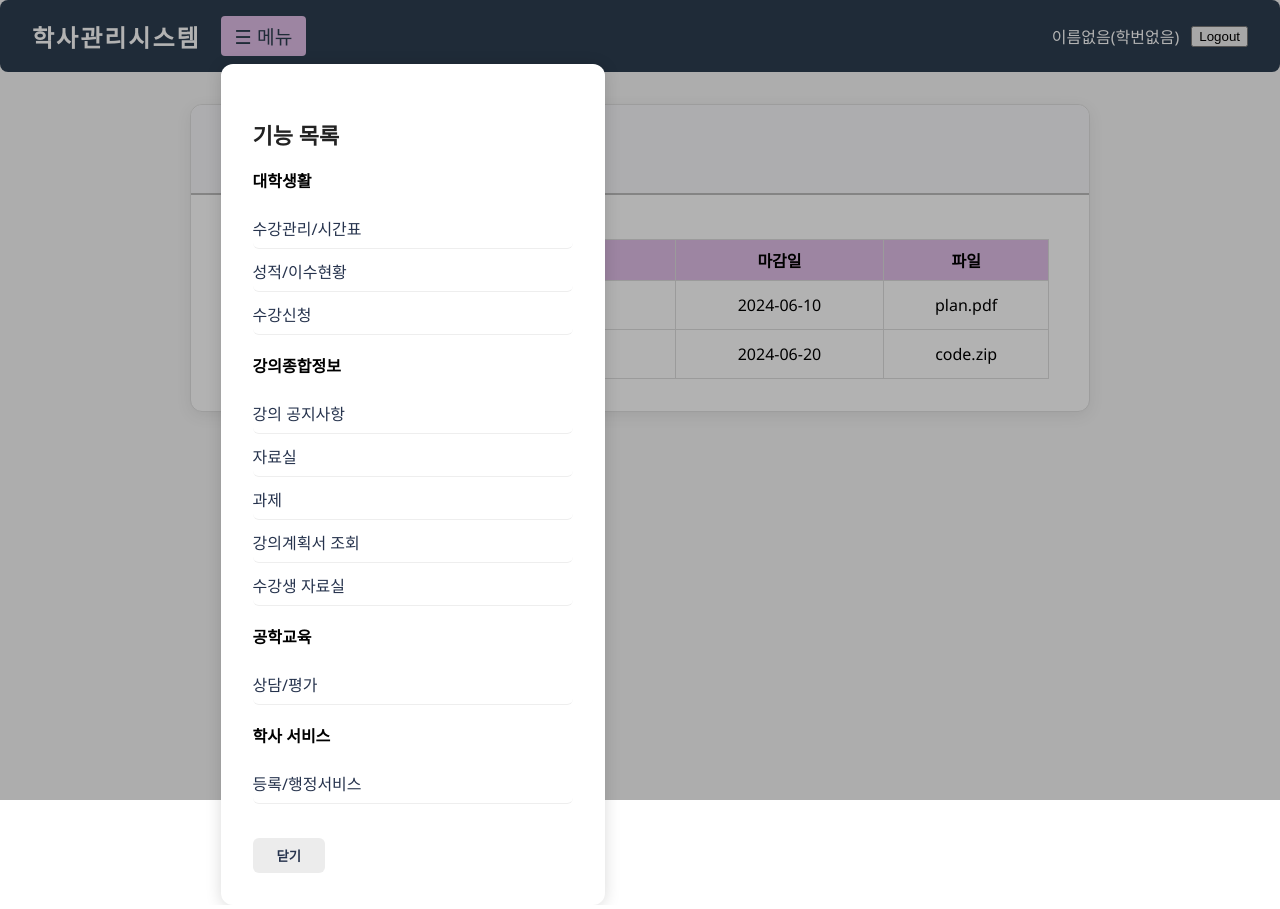
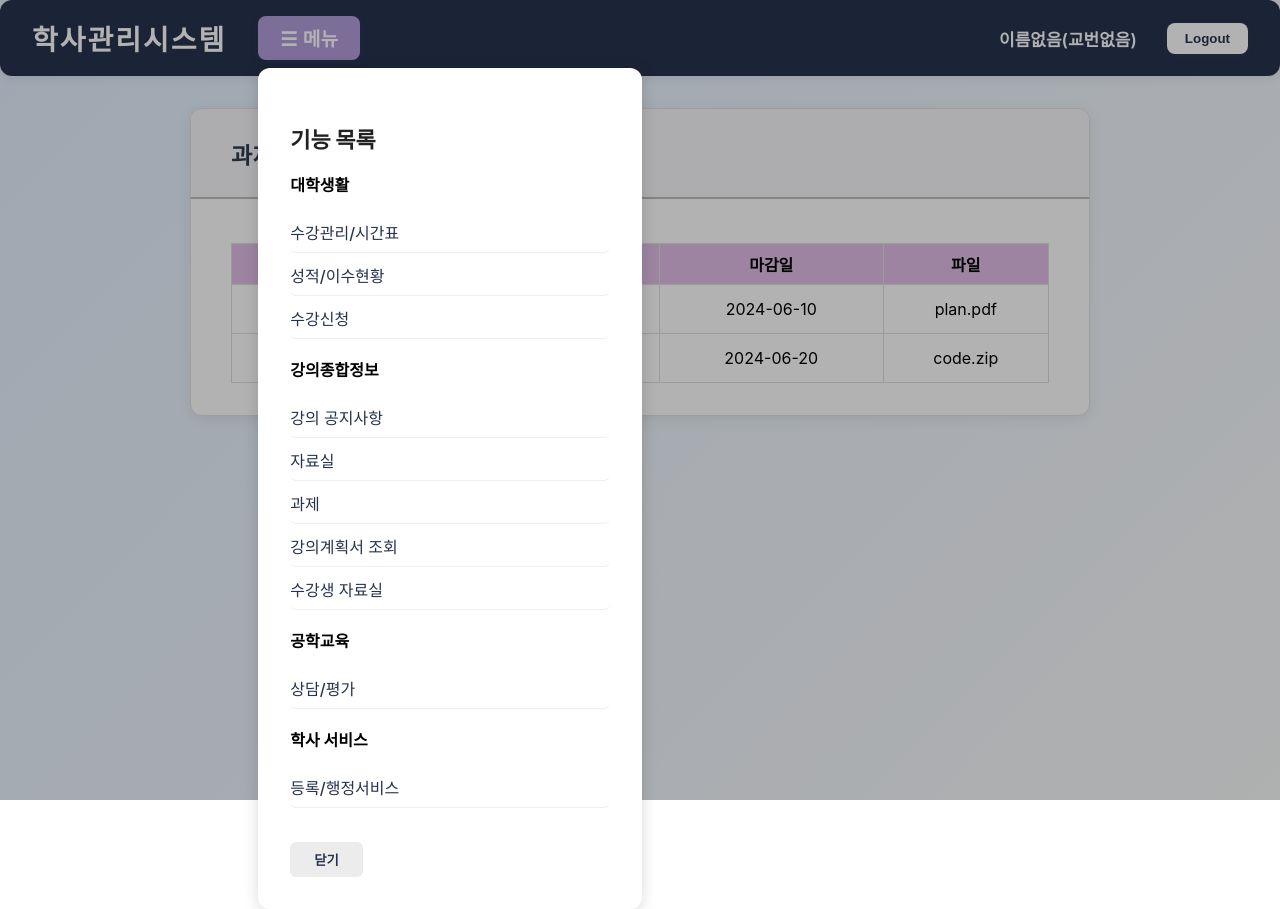
Before and after one commit to ripplelover/25-1-SoftwareEngineering, a React (Create React App) app in the folder client/: page /assignments in a window 1280 px wide. Both pictures are taken after a click on the button "☰ 메뉴". Built offline with nearby package versions, Linux system fonts and the light colour scheme.

Commit message:
교수 페이지 디자인 통일

```diff
--- a/client/src/components/SideMenu.jsx
+++ b/client/src/components/SideMenu.jsx
@@ -21,18 +21,17 @@ export default function SideMenu({ setMenuOpen, menuPos, user }) {
   const [hoverProfIdx, setHoverProfIdx] = React.useState(-1);
   // 교수 전용 메뉴
   const professorMenus = [
+    { label: '대시보드', path: '/dashboard' },
     { label: '공지사항 관리', path: '/professor/notice' },
     { label: '자료실 관리', path: '/materials' },
     { label: '과제 관리', path: '/assignments' },
     { label: '학생 목록/성적 관리', path: '/grade-input' }
   ];
+  if (user?.role === 'professor') {
     return (
       <div style={{ position: 'absolute', top: menuPos.top, left: menuPos.left, background: '#fff', padding: 32, borderRadius: 12, minWidth: 320, maxWidth: '90vw', boxShadow: '0 2px 16px rgba(0,0,0,0.15)', zIndex: 2100 }} onClick={e => e.stopPropagation()}>
-      <h3 style={{ fontWeight: 900, fontSize: 22, marginBottom: 18, color: '#222' }}>기능 목록</h3>
-      {user?.role === 'professor' && (
-        <div style={{ marginBottom: 22 }}>
-          <b style={{ color: '#1976d2', fontSize: 17 }}>교수 전용 관리</b>
-          <ul style={{ listStyle: 'none', padding: 0, marginTop: 8 }}>
+        <h3 style={{ fontWeight: 900, fontSize: 22, marginBottom: 18, color: '#222' }}>교수 전용 관리</h3>
+        <ul style={{ listStyle: 'none', padding: 0, marginTop: 8, marginBottom: 18 }}>
           {professorMenus.map((m, i) => (
             <li
               key={m.label}
@@ -45,8 +44,14 @@ export default function SideMenu({ setMenuOpen, menuPos, user }) {
             </li>
           ))}
         </ul>
+        <button onClick={() => setMenuOpen(false)} style={{ marginTop: 16, background: '#ececec', border: 'none', borderRadius: 6, padding: '8px 24px', fontWeight: 600, color: '#26334d', cursor: 'pointer' }}>닫기</button>
       </div>
-      )}
+    );
+  }
+  // 학생/일반 메뉴
+  return (
+    <div style={{ position: 'absolute', top: menuPos.top, left: menuPos.left, background: '#fff', padding: 32, borderRadius: 12, minWidth: 320, maxWidth: '90vw', boxShadow: '0 2px 16px rgba(0,0,0,0.15)', zIndex: 2100 }} onClick={e => e.stopPropagation()}>
+      <h3 style={{ fontWeight: 900, fontSize: 22, marginBottom: 18, color: '#222' }}>기능 목록</h3>
       <div style={{ marginBottom: 18 }}>
         <b>대학생활</b>
         <ul style={{ listStyle: 'none', padding: 0 }}>
--- a/client/src/pages/AssignmentRoom.jsx
+++ b/client/src/pages/AssignmentRoom.jsx
@@ -3,9 +3,14 @@ import SideMenu from '../components/SideMenu';
 import '../pages/Dashboard.css';
 import { useNavigate } from 'react-router-dom';
 
-export default function AssignmentRoom({ user, setUser }) {
+export default function AssignmentRoom() {
   const [menuOpen, setMenuOpen] = useState(false);
   const [menuPos, setMenuPos] = useState({ top: 60, left: 32 });
+  let user = null;
+  try {
+    const userStr = localStorage.getItem('user');
+    user = userStr && userStr !== 'undefined' ? JSON.parse(userStr) : null;
+  } catch (e) { user = null; }
   const [assignments, setAssignments] = useState([
     { id: 1, title: '과제1: 프로젝트 계획서', due: '2024-06-10', file: null, fileName: 'plan.pdf', submissions: [{ student: '홍길동', file: null, fileName: 'plan.pdf' }] },
     { id: 2, title: '과제2: 코드 제출', due: '2024-06-20', file: null, fileName: 'code.zip', submissions: [] }
@@ -58,19 +63,19 @@ export default function AssignmentRoom({ user, setUser }) {
   };
 
   return (
-    <div className="dashboard-root">
-      <div className="dashboard-header" style={{ borderRadius: 8, marginBottom: 24, position: 'sticky', top: 0, zIndex: 1000 }}>
-        <div style={{ display: 'flex', alignItems: 'center', gap: 12 }}>
-          <div className="dashboard-title">학사관리시스템</div>
-          <button style={{ fontSize: '1.2em', background: '#e1bee7', color: '#2d3e50', border: 'none', borderRadius: 4, padding: '6px 14px', cursor: 'pointer', marginLeft: 8 }} onClick={e => {
+    <div style={{ minHeight: '100vh', background: 'linear-gradient(135deg, #e3f0ff 0%, #fafbfc 100%)' }}>
+      <div className="dashboard-header" style={{ borderRadius: 12, marginBottom: 32, position: 'sticky', top: 0, zIndex: 1000, background: '#26334d', color: '#fff', boxShadow: '0 2px 12px rgba(0,0,0,0.08)' }}>
+        <div style={{ display: 'flex', alignItems: 'center', gap: 16 }}>
+          <div className="dashboard-title" style={{ fontSize: 28, fontWeight: 900, letterSpacing: 2, color: '#fff' }}>학사관리시스템</div>
+          <button style={{ fontSize: '1.2em', background: '#b39ddb', color: '#fff', border: 'none', borderRadius: 8, padding: '8px 22px', cursor: 'pointer', marginLeft: 16, fontWeight: 700, boxShadow: '0 2px 8px rgba(100,100,200,0.08)' }} onClick={e => {
             const rect = e.target.getBoundingClientRect();
             setMenuPos({ top: rect.bottom + window.scrollY + 8, left: rect.left + window.scrollX });
             setMenuOpen(true);
           }}>☰ 메뉴</button>
         </div>
-        <div className="dashboard-user">
-          <span>{user?.name || '이름없음'}({user?.studentId || '학번없음'})</span>
-          <button onClick={() => { localStorage.clear(); window.location.href = '/login'; }}>Logout</button>
+        <div className="dashboard-user" style={{ fontWeight: 600, fontSize: 17 }}>
+          <span>{user?.name || '이름없음'}({user?.studentId || '교번없음'})</span>
+          <button onClick={() => { localStorage.clear(); window.location.href = '/login'; }} style={{ marginLeft: 18, background: '#fff', color: '#26334d', border: 'none', borderRadius: 8, padding: '8px 18px', fontWeight: 700, cursor: 'pointer', boxShadow: '0 2px 8px rgba(100,100,200,0.08)' }}>Logout</button>
         </div>
       </div>
       {menuOpen && (
--- a/client/src/pages/GradeInput.jsx
+++ b/client/src/pages/GradeInput.jsx
@@ -2,9 +2,14 @@ import React, { useState } from 'react';
 import SideMenu from '../components/SideMenu';
 import '../pages/Dashboard.css';
 
-export default function GradeInput({ user, setUser }) {
+export default function GradeInput() {
   const [menuOpen, setMenuOpen] = useState(false);
   const [menuPos, setMenuPos] = useState({ top: 60, left: 32 });
+  let user = null;
+  try {
+    const userStr = localStorage.getItem('user');
+    user = userStr && userStr !== 'undefined' ? JSON.parse(userStr) : null;
+  } catch (e) { user = null; }
   const [selectedCourse, setSelectedCourse] = useState('');
   // 더미 교수 담당 과목
   const courses = [
@@ -40,19 +45,19 @@ export default function GradeInput({ user, setUser }) {
   }
 
   return (
-    <div className="dashboard-root">
-      <div className="dashboard-header" style={{ borderRadius: 8, marginBottom: 24, position: 'sticky', top: 0, zIndex: 1000 }}>
-        <div style={{ display: 'flex', alignItems: 'center', gap: 12 }}>
-          <div className="dashboard-title">학사관리시스템</div>
-          <button style={{ fontSize: '1.2em', background: '#e1bee7', color: '#2d3e50', border: 'none', borderRadius: 4, padding: '6px 14px', cursor: 'pointer', marginLeft: 8 }} onClick={e => {
+    <div style={{ minHeight: '100vh', background: 'linear-gradient(135deg, #e3f0ff 0%, #fafbfc 100%)' }}>
+      <div className="dashboard-header" style={{ borderRadius: 12, marginBottom: 32, position: 'sticky', top: 0, zIndex: 1000, background: '#26334d', color: '#fff', boxShadow: '0 2px 12px rgba(0,0,0,0.08)' }}>
+        <div style={{ display: 'flex', alignItems: 'center', gap: 16 }}>
+          <div className="dashboard-title" style={{ fontSize: 28, fontWeight: 900, letterSpacing: 2, color: '#fff' }}>학사관리시스템</div>
+          <button style={{ fontSize: '1.2em', background: '#b39ddb', color: '#fff', border: 'none', borderRadius: 8, padding: '8px 22px', cursor: 'pointer', marginLeft: 16, fontWeight: 700, boxShadow: '0 2px 8px rgba(100,100,200,0.08)' }} onClick={e => {
             const rect = e.target.getBoundingClientRect();
             setMenuPos({ top: rect.bottom + window.scrollY + 8, left: rect.left + window.scrollX });
             setMenuOpen(true);
           }}>☰ 메뉴</button>
         </div>
-        <div className="dashboard-user">
-          <span>{user?.name || '이름없음'}({user?.studentId || '학번없음'})</span>
-          <button onClick={() => { localStorage.clear(); window.location.href = '/login'; }}>Logout</button>
+        <div className="dashboard-user" style={{ fontWeight: 600, fontSize: 17 }}>
+          <span>{user?.name || '이름없음'}({user?.studentId || '교번없음'})</span>
+          <button onClick={() => { localStorage.clear(); window.location.href = '/login'; }} style={{ marginLeft: 18, background: '#fff', color: '#26334d', border: 'none', borderRadius: 8, padding: '8px 18px', fontWeight: 700, cursor: 'pointer', boxShadow: '0 2px 8px rgba(100,100,200,0.08)' }}>Logout</button>
         </div>
       </div>
       {menuOpen && (
--- a/client/src/pages/professor/NoticeList.jsx
+++ b/client/src/pages/professor/NoticeList.jsx
@@ -1,5 +1,6 @@
 import React, { useState } from 'react';
 import { useNavigate } from 'react-router-dom';
+import SideMenu from '../../components/SideMenu';
 
 const dummyNotices = [
   { id: 1, title: '중간고사 일정 안내', date: '2024-03-15', views: 12, hasFile: true },
@@ -13,7 +14,14 @@ export default function NoticeList() {
   const navigate = useNavigate();
   const [searchTerm, setSearchTerm] = useState('');
   const [currentPage, setCurrentPage] = useState(1);
+  const [menuOpen, setMenuOpen] = useState(false);
+  const [menuPos, setMenuPos] = useState({ top: 60, left: 32 });
   const noticesPerPage = 2;
+  let user = null;
+  try {
+    const userStr = localStorage.getItem('user');
+    user = userStr && userStr !== 'undefined' ? JSON.parse(userStr) : null;
+  } catch (e) { user = null; }
 
   const filteredNotices = dummyNotices.filter(notice =>
     notice.title.toLowerCase().includes(searchTerm.toLowerCase())
@@ -30,6 +38,27 @@ export default function NoticeList() {
   };
 
   return (
+    <div style={{ minHeight: '100vh', background: 'linear-gradient(135deg, #e3f0ff 0%, #fafbfc 100%)' }}>
+      <div className="dashboard-header" style={{ borderRadius: 12, marginBottom: 32, position: 'sticky', top: 0, zIndex: 1000, background: '#26334d', color: '#fff', boxShadow: '0 2px 12px rgba(0,0,0,0.08)' }}>
+        <div style={{ display: 'flex', alignItems: 'center', gap: 16 }}>
+          <div className="dashboard-title" style={{ fontSize: 28, fontWeight: 900, letterSpacing: 2, color: '#fff' }}>학사관리시스템</div>
+          <button style={{ fontSize: '1.2em', background: '#b39ddb', color: '#fff', border: 'none', borderRadius: 8, padding: '8px 22px', cursor: 'pointer', marginLeft: 16, fontWeight: 700, boxShadow: '0 2px 8px rgba(100,100,200,0.08)' }} onClick={e => {
+            const rect = e.target.getBoundingClientRect();
+            setMenuPos({ top: rect.bottom + window.scrollY + 8, left: rect.left + window.scrollX });
+            setMenuOpen(true);
+          }}>☰ 메뉴</button>
+        </div>
+        <div className="dashboard-user" style={{ fontWeight: 600, fontSize: 17 }}>
+          <span>{user?.name || '이름없음'}({user?.studentId || '교번없음'})</span>
+          <button onClick={() => { localStorage.clear(); window.location.href = '/login'; }} style={{ marginLeft: 18, background: '#fff', color: '#26334d', border: 'none', borderRadius: 8, padding: '8px 18px', fontWeight: 700, cursor: 'pointer', boxShadow: '0 2px 8px rgba(100,100,200,0.08)' }}>Logout</button>
+        </div>
+      </div>
+      {menuOpen && (
+        <>
+          <div style={{ position: 'fixed', left: 0, top: 0, width: '100vw', height: '100vh', background: 'rgba(0,0,0,0.3)', zIndex: 2000 }} onClick={() => setMenuOpen(false)} />
+          <SideMenu setMenuOpen={setMenuOpen} menuPos={menuPos} user={user} />
+        </>
+      )}
       <div style={{ maxWidth: 800, margin: '0 auto', padding: 32 }}>
         <h2>공지사항 관리</h2>
         <div style={{ marginBottom: 16 }}>
@@ -81,5 +110,6 @@ export default function NoticeList() {
           ))}
         </div>
       </div>
+    </div>
   );
 }
```
Also changed, not shown: client/src/pages/MaterialRoom.jsx (+14 -9 lines). Lines whose indentation alone changed are shown as unchanged.
